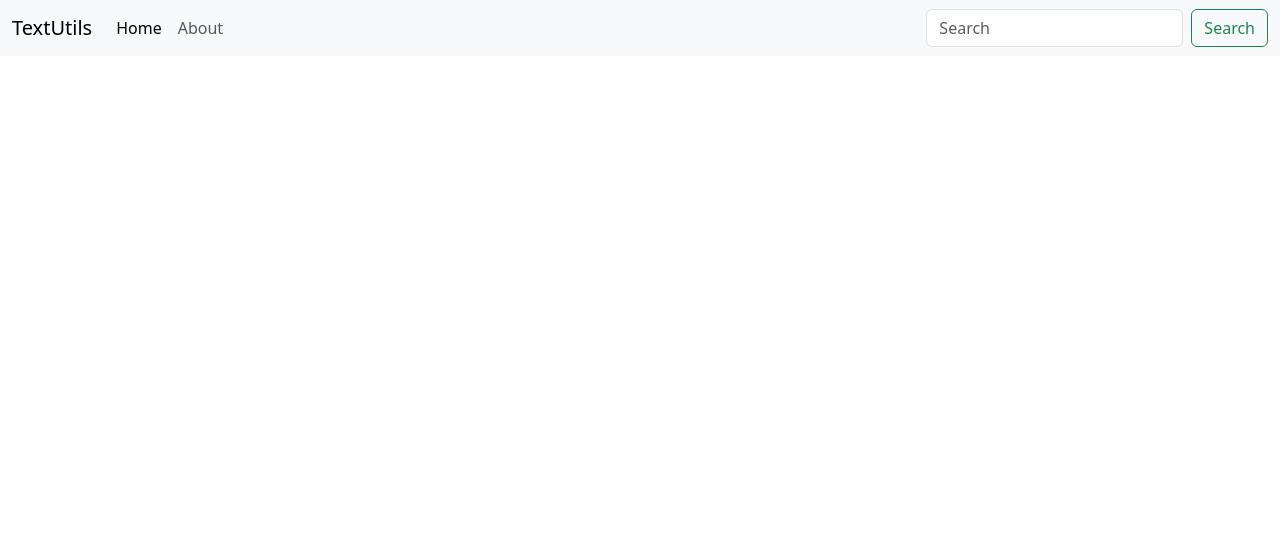
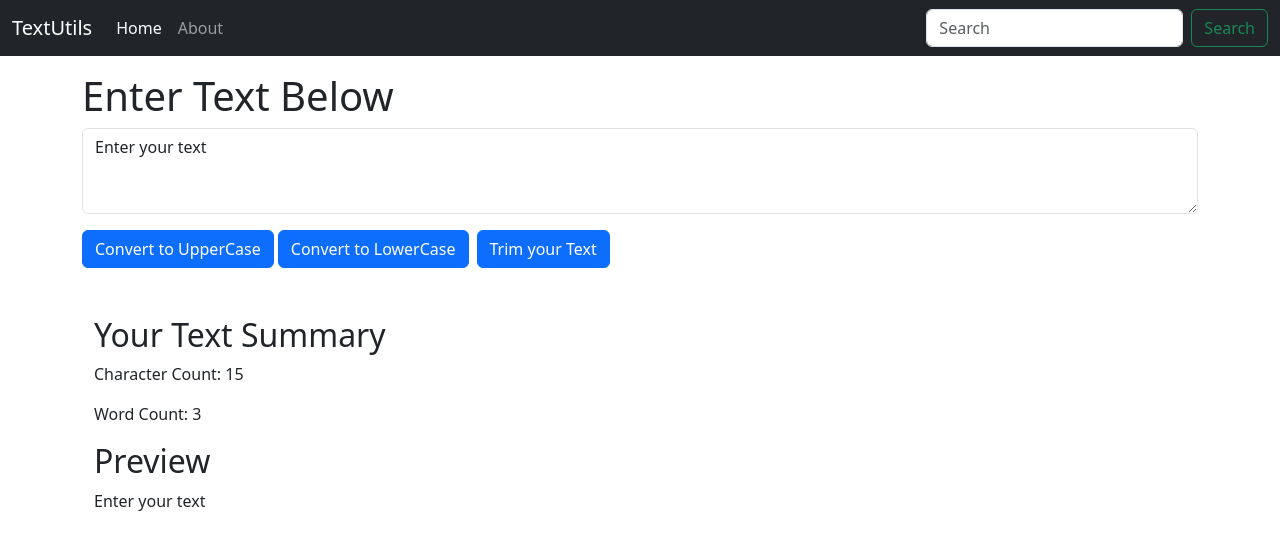
Before and after one commit to FarzamA-git/React-Project-TextUtils, a React (Create React App) app: page / in a window 1280 px wide. Shown: the top 550 px of the page. Built offline with nearby package versions, Linux system fonts and the light colour scheme.

Commit message:
Use of Hooks
Buttons and Preview In TextUtils

```diff
--- a/src/App.js
+++ b/src/App.js
@@ -1,9 +1,13 @@
 import "./App.css";
 import Navbar from "./Components/Navbar";
+import Textform from "./Components/Textform";
+
 function App() {
   return (
     <>
       <Navbar title="TextUtils" />
+      <div className="container my-3"><Textform  heading="Enter Text Below"/></div>
+
     </>
   );
 }
--- a/src/Components/Navbar.js
+++ b/src/Components/Navbar.js
@@ -3,7 +3,7 @@
 
 export default function Navbar(props) {
   return (
-    <nav className="navbar navbar-expand-lg bg-body-tertiary">
+    <nav className="navbar navbar-expand-lg navbar-dark bg-dark">
       <div className="container-fluid">
         <a className="navbar-brand" href="/">
           {props.title}
@@ -49,6 +49,6 @@
   );
 }
 
-Navbar.propTypes = {title: PropTypes.string}
+Navbar.propTypes = {title: PropTypes.string.isRequired}
 
 Navbar.defaultProps = {title: "Jammmy King"}
--- /dev/null
+++ b/src/Components/Textform.js
@@ -0,0 +1,69 @@
+import React, { useState,useEffect } from "react";
+
+export default function Textform(props) {
+  const [text, setText] = useState("Enter your text");
+  const [charCount, setCharCount] = useState();
+  const [wordCount, setWordCount] = useState();
+
+
+  const calculateCounts = (inputText) => {
+    setCharCount(inputText.length);
+    setWordCount(inputText.trim().split(/\s+/).length);
+  };
+  const handleOnChange = (e) => {
+    setText(e.target.value);
+    calculateCounts(e.target.value);
+  };
+  const handleUpClick = () => {
+    setText(text.toUpperCase());
+  };
+  const handleLowClick = () => {
+    setText(text.toLowerCase());
+  };
+  const handleTrimClick = () => {
+    setText(text.split(/\s+/).join(" ").trim());
+  };
+  // Initialize counts when component mounts or text changes
+  useEffect(() => {
+    calculateCounts(text);
+  }, [text]);
+  return (
+    <>
+      <div>
+        <div className="mb-3">
+          <h1>{props.heading}</h1>
+          <textarea
+            className="form-control"
+            id="myTextArea"
+            value={text}
+            rows="3"
+            onChange={handleOnChange}
+          ></textarea>
+        </div>
+        <button className="btn btn-primary" onClick={handleUpClick}>
+          Convert to UpperCase
+        </button>
+        <button
+          className="btn btn-primary mx-1"
+          onClick={handleLowClick}
+        >
+          Convert to LowerCase
+        </button>
+        <button
+          className="btn btn-primary mx-1"
+          onClick={handleTrimClick}
+        >
+          Trim your Text
+        </button>
+      </div>
+      <div className="container my-5">
+        <h2>Your Text Summary</h2>
+        <p>Character Count: {charCount}</p>
+        <p>Word Count: {wordCount}</p>
+        <h2>Preview</h2>
+        <p>{text}</p>
+      </div>
+
+    </>
+  );
+}
```
